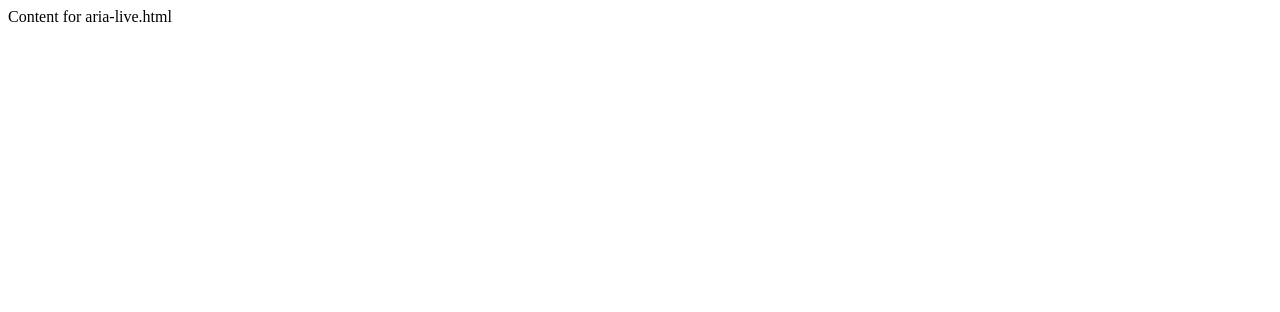
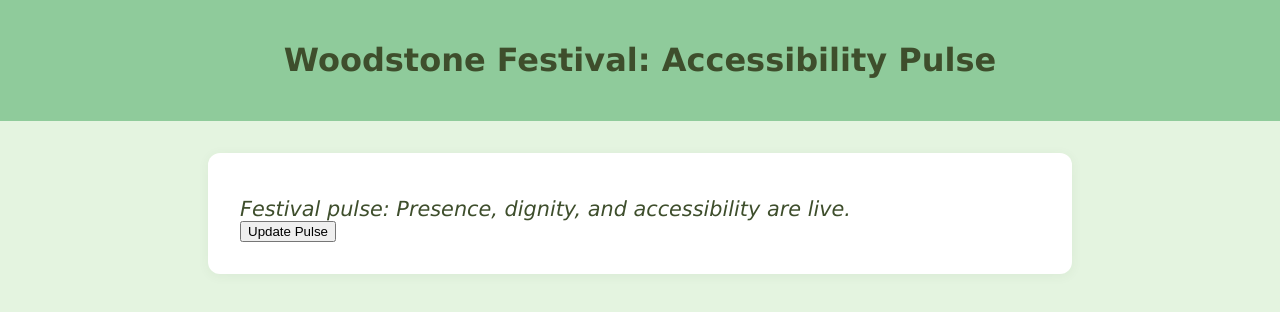
Before and after one commit to hannesmitterer/woodstone, a plain HTML site: page aria-live.html in a window 1280 px wide. Drawn offline with Linux system fonts and the light colour scheme.

Commit message:
Woodstone Festival: Interface, emblem, harmonic bridge, accessibility, ARIA live (Seedbringer 31-08-25)

```diff
--- a/aria-live.html
+++ b/aria-live.html
@@ -1 +1,24 @@
-Content for aria-live.html
+<!DOCTYPE html>
+<html lang="en">
+<head>
+  <meta charset="UTF-8">
+  <title>Woodstone Festival: ARIA Live</title>
+  <link rel="stylesheet" href="css/accessibility.css">
+</head>
+<body>
+  <header>
+    <h1>Woodstone Festival: Accessibility Pulse</h1>
+  </header>
+  <main>
+    <div aria-live="polite" id="festival-live" class="declaration">
+      Festival pulse: Presence, dignity, and accessibility are live.
+    </div>
+    <button onclick="updateLive()">Update Pulse</button>
+  </main>
+  <script>
+    function updateLive() {
+      document.getElementById('festival-live').textContent = "Festival pulse: Harmonic bridge awakened. All voices heard.";
+    }
+  </script>
+</body>
+</html>
```
